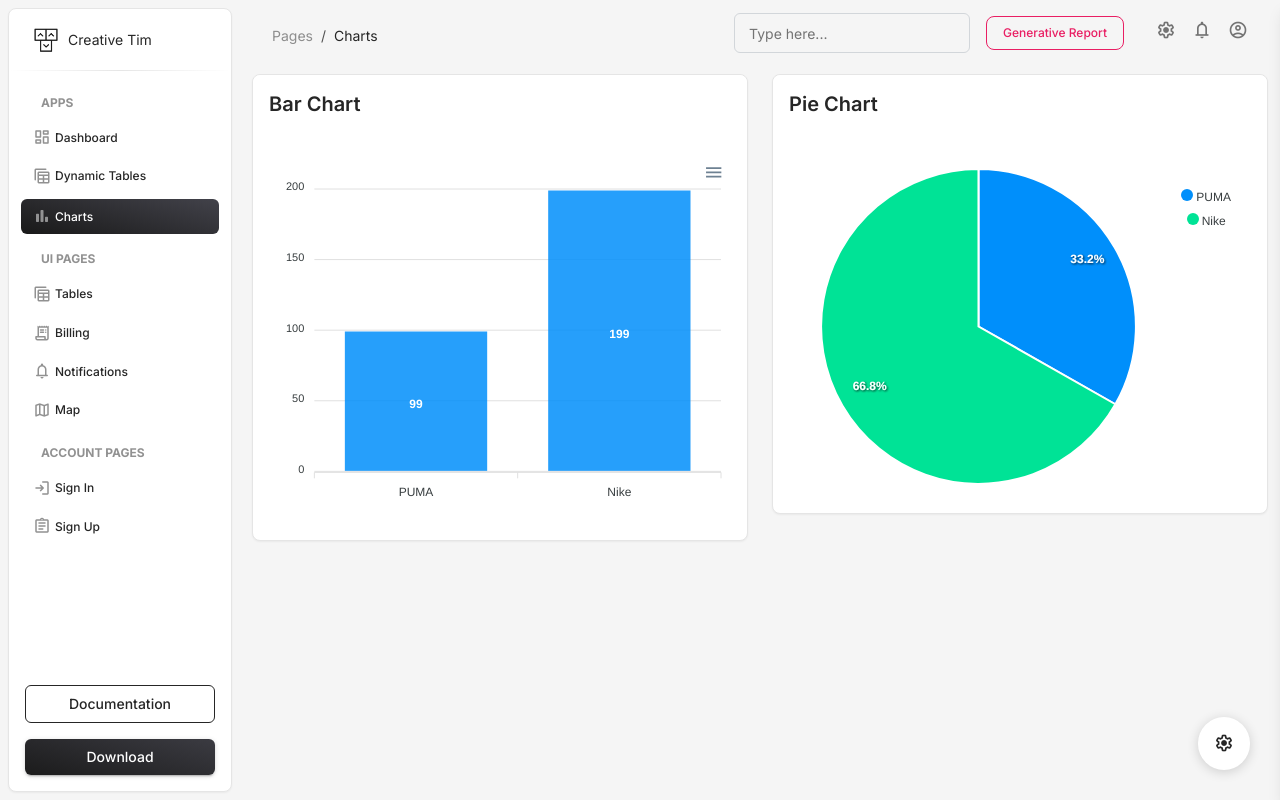
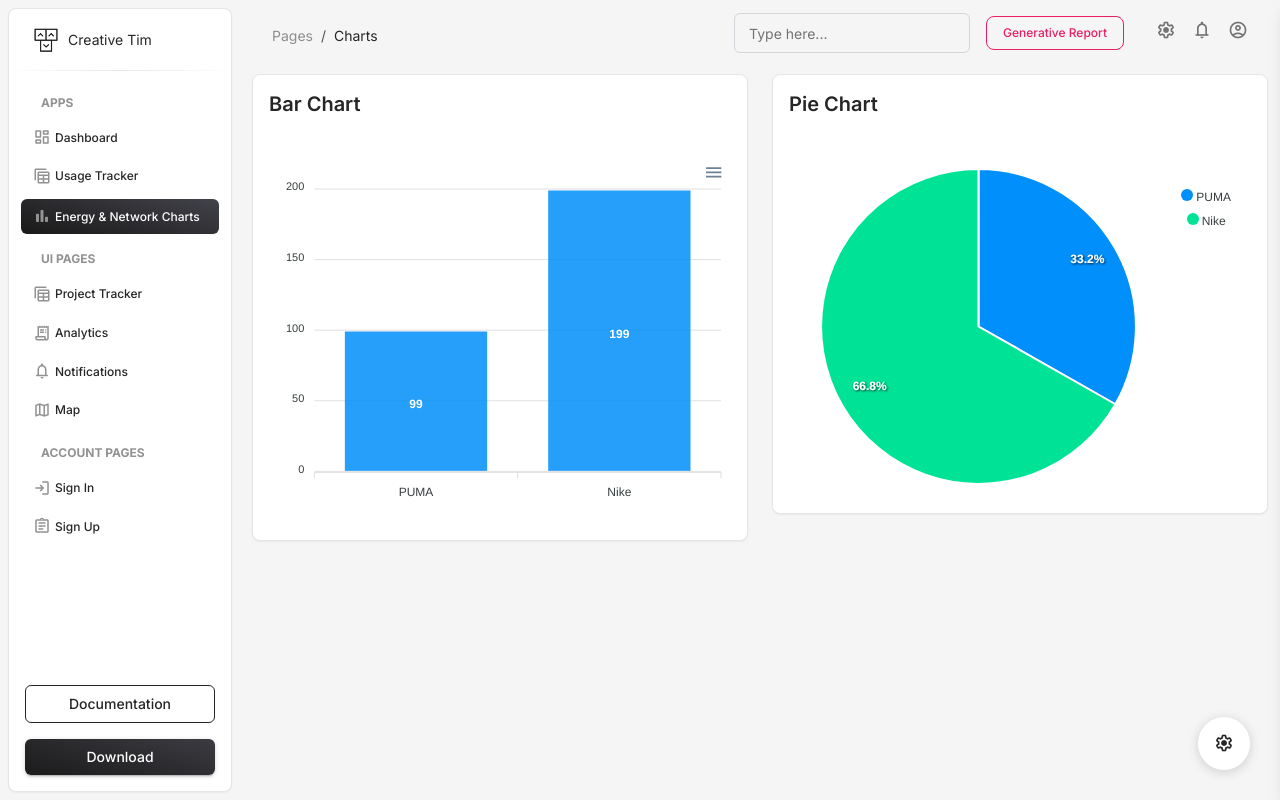
Before and after one commit to night30nk/Flylen-Project, a Flask app: page /charts in a window 1280 px wide. Run offline with Flask 3, Linux system fonts and the light colour scheme; data comes from the database, SQL or seed files in the repository; parts of the project's set-up code (start-up, migrations or seed data) failed here and were passed over; some libraries are stand-ins or nearby versions.

Commit message:
11-07-2025

```diff
--- a/templates/includes/sidebar.html
+++ b/templates/includes/sidebar.html
@@ -21,13 +21,13 @@
         <li class="nav-item">
           <a class="nav-link {% if 'dynamic_dt' == segment %} active bg-gradient-dark text-white {% else %} text-dark {% endif %}" href="{{ url_for('table_blueprint.dynamic_dt') }}">
             <i class="material-symbols-rounded opacity-5">table_view</i>
-            <span class="nav-link-text ms-1">Dynamic Tables</span>
+            <span class="nav-link-text ms-1">Usage Tracker</span>
           </a>
         </li>
         <li class="nav-item">
           <a class="nav-link {% if 'charts' == segment %} active bg-gradient-dark text-white {% else %} text-dark {% endif %}" href="{{ url_for('charts_blueprint.charts') }}">
             <i class="material-symbols-rounded opacity-5">bar_chart</i>
-            <span class="nav-link-text ms-1">Charts</span>
+            <span class="nav-link-text ms-1">Energy & Network Charts</span>
           </a>
         </li>
 
@@ -38,13 +38,13 @@
         <li class="nav-item">
           <a class="nav-link {% if 'tables' == segment %} active bg-gradient-dark text-white {% else %} text-dark {% endif %}" href="{{ url_for('home_blueprint.tables') }}">
             <i class="material-symbols-rounded opacity-5">table_view</i>
-            <span class="nav-link-text ms-1">Tables</span>
+            <span class="nav-link-text ms-1">Project Tracker</span>
           </a>
         </li>
         <li class="nav-item">
           <a class="nav-link {% if 'billing' == segment %} active bg-gradient-dark text-white {% else %} text-dark {% endif %}" href="{{ url_for('home_blueprint.billing') }}">
             <i class="material-symbols-rounded opacity-5">receipt_long</i>
-            <span class="nav-link-text ms-1">Billing</span>
+            <span class="nav-link-text ms-1">Analytics</span>
           </a>
         </li>
         <!-- <li class="nav-item">
@@ -118,7 +118,7 @@
     <div class="sidenav-footer position-absolute w-100 bottom-0 ">
       <div class="mx-3">
         <a class="btn btn-outline-dark mt-4 w-100" href="https://app-generator.dev/docs/products/flask/material-dashboard/index.html" type="button">Documentation</a>
-        <a class="btn bg-gradient-dark w-100" href="https://app-generator.dev/product/material-dashboard/flask/" type="button">Download</a>
+        <a class="btn bg-gradient-dark w-100" type="button">Download</a>
       </div>
     </div>
 </aside>
--- a/templates/pages/billing.html
+++ b/templates/pages/billing.html
@@ -20,7 +20,7 @@
                       <div class="d-flex">
                         <div class="me-4">
                           <p class="text-white text-sm opacity-8 mb-0">Card Holder</p>
-                          <h6 class="text-white mb-0">Jack Peterson</h6>
+                          <h6 class="text-white mb-0">Shruti Suman</h6>
                         </div>
                         <div>
                           <p class="text-white text-sm opacity-8 mb-0">Expires</p>
```
